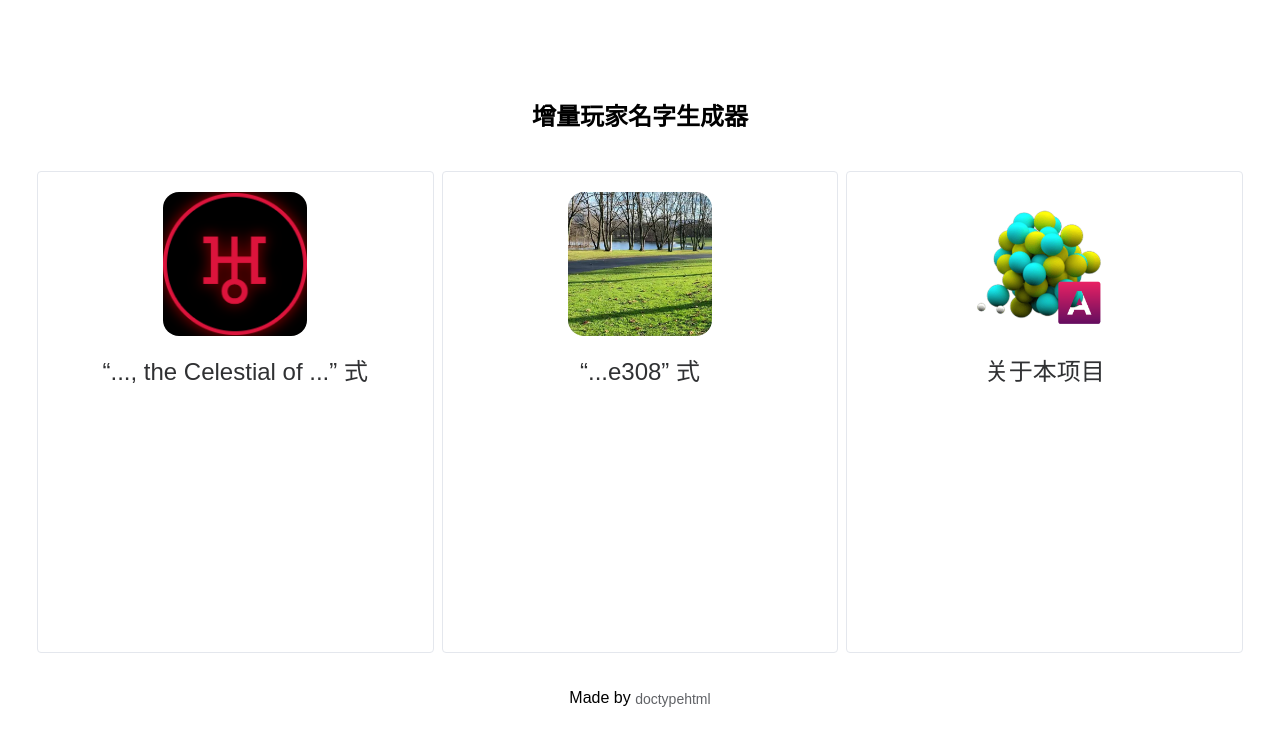
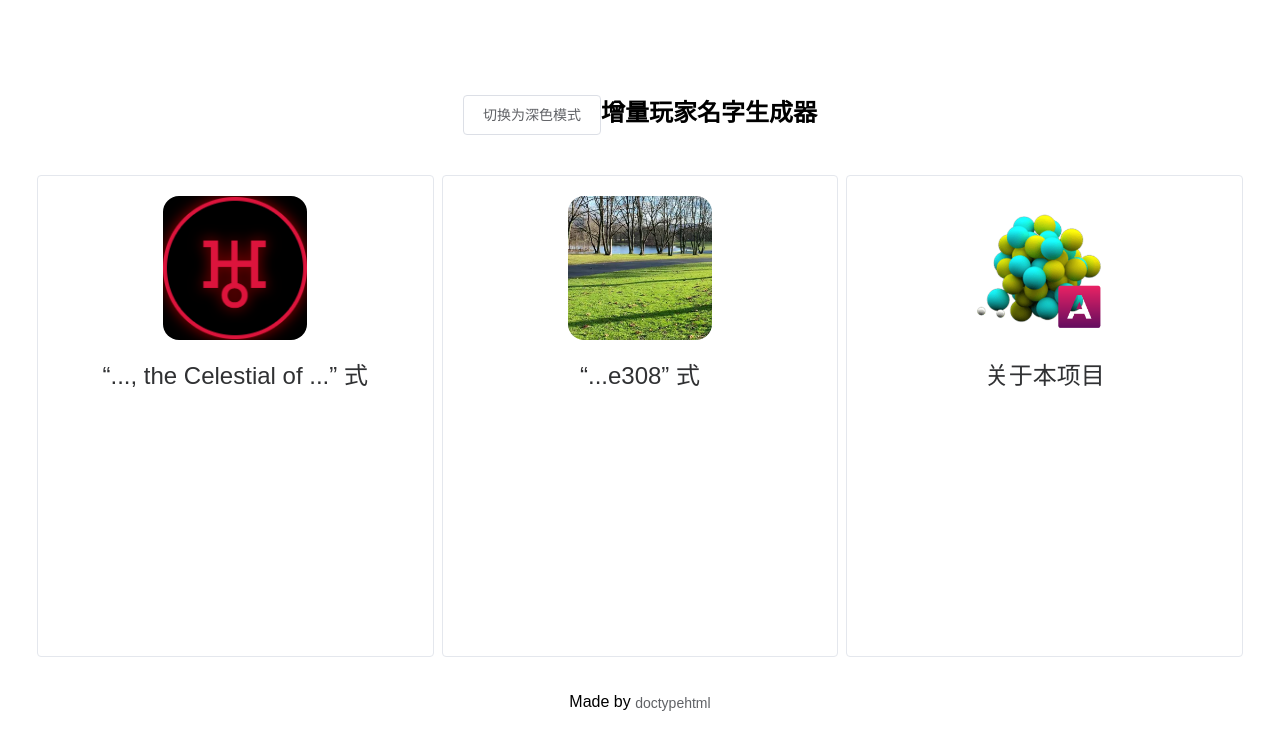
Before and after one commit to docccccccccccc/IncrementalGamerNameGenerator, a Vue app: page /#/ in a window 1280 px wide. Shown: the top 750 px of the page. Built offline with nearby package versions, Linux system fonts and the light colour scheme; a web font is replaced by a local one.

Commit message:
Add dark mode

```diff
--- a/src/components/PageLayout.vue
+++ b/src/components/PageLayout.vue
@@ -1,7 +1,18 @@
+<script setup lang="ts">
+import { useDark, useToggle } from '@vueuse/core'
+
+const isDark = useDark()
+
+const toggleDark = useToggle(isDark)
+</script>
+
 <template>
   <el-container>
     <el-header height="auto">
       <h1>
+        <el-button size="large" @click="toggleDark()"
+          >切换为{{ isDark ? '浅色' : '深色' }}模式</el-button
+        >
         <slot name="header"></slot>
       </h1>
     </el-header>
--- a/src/main.ts
+++ b/src/main.ts
@@ -6,6 +6,7 @@ import router from './router'
 import ElementPlus from 'element-plus'
 import zhCn from 'element-plus/es/locale/lang/zh-cn'
 import 'element-plus/dist/index.css'
+import 'element-plus/theme-chalk/dark/css-vars.css'
 
 // Font
 import '@/styles/useFonts.scss'
--- a/src/views/MainPage.vue
+++ b/src/views/MainPage.vue
@@ -19,7 +19,6 @@ onUnmounted(() => {
 })
 
 const direction = computed(() => {
-  console.log(useVerticalLayout.value)
   return useVerticalLayout.value ? 'vertical' : 'horizontal'
 })
 </script>
```
